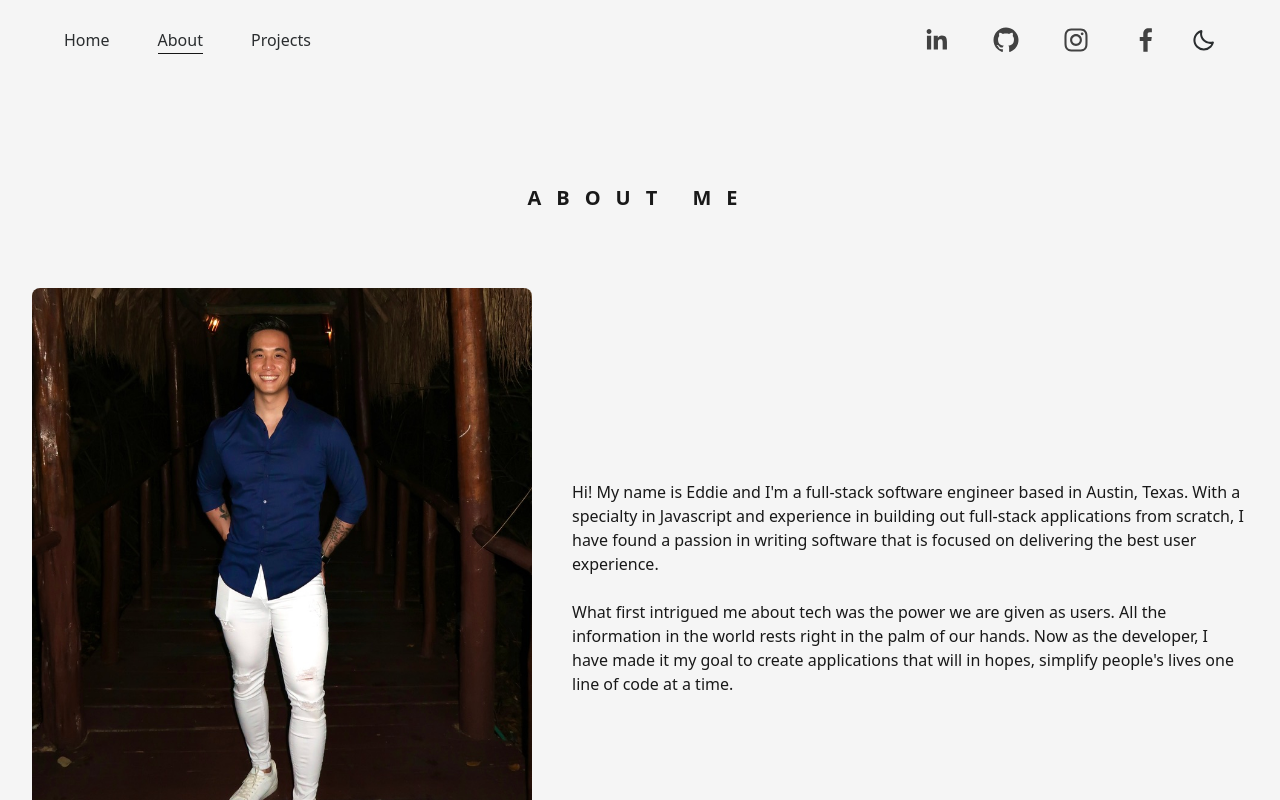
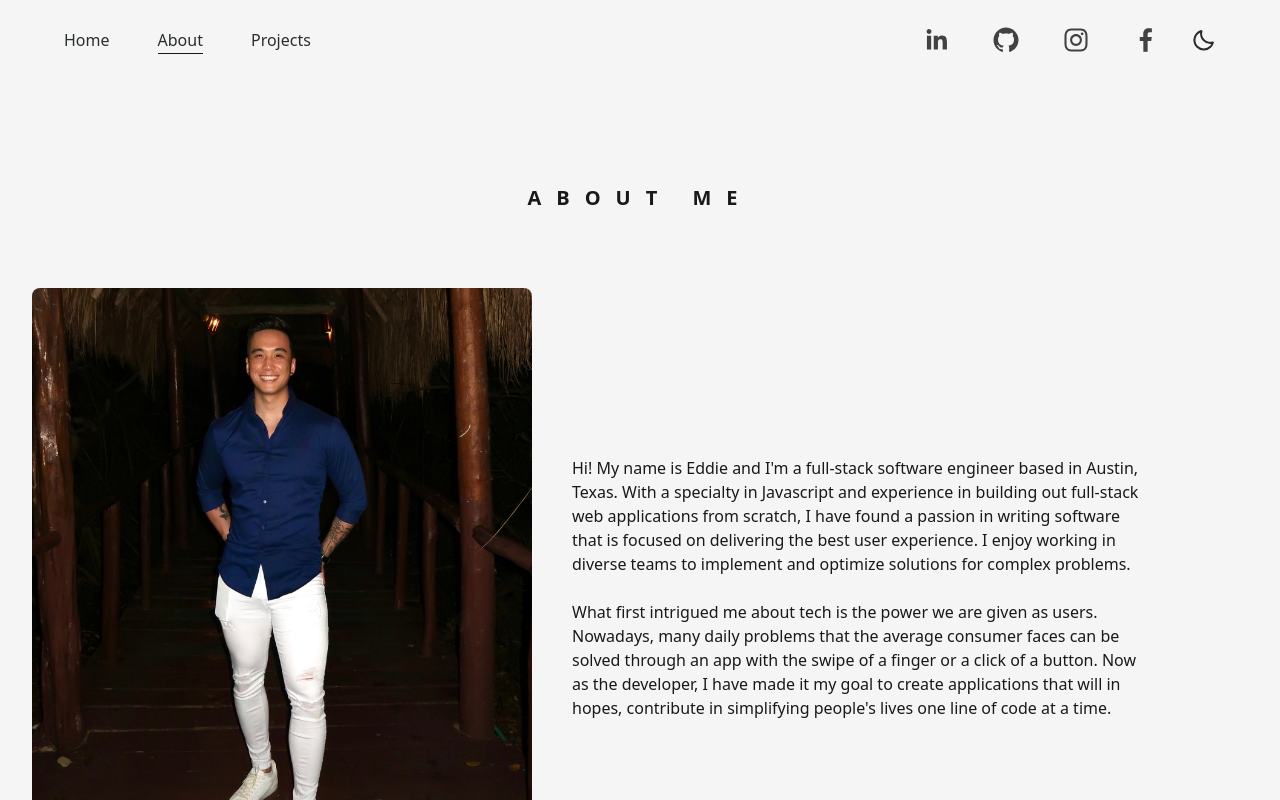
Before and after one commit to Eddie-Kuo/personal-portfolio, a Next.js app: page /about in a window 1280 px wide. Shown: the top 800 px of the page. Built offline with nearby package versions, Linux system fonts and the light colour scheme.

Commit message:
update about me

```diff
--- a/pages/about.js
+++ b/pages/about.js
@@ -41,18 +41,20 @@ export default function About() {
               initial={{ y: 20 }}
               animate={{ y: 0, opacity: [0, 0, 0.2, 0.4, 0.8, 0.9, 1] }}
               transition={{ duration: 2 }}
-              className='text-base text-darkText dark:text-light'
+              className='text-base text-darkText dark:text-light max-w-xl'
             >
               Hi! My name is Eddie and I'm a full-stack software engineer based
               in Austin, Texas. With a specialty in Javascript and experience in
-              building out full-stack applications from scratch, I have found a
-              passion in writing software that is focused on delivering the best
-              user experience. <br />
-              <br /> What first intrigued me about tech was the power we are
-              given as users. All the information in the world rests right in
-              the palm of our hands. Now as the developer, I have made it my
-              goal to create applications that will in hopes, simplify people's
-              lives one line of code at a time.
+              building out full-stack web applications from scratch, I have
+              found a passion in writing software that is focused on delivering
+              the best user experience. I enjoy working in diverse teams to
+              implement and optimize solutions for complex problems. <br />
+              <br /> What first intrigued me about tech is the power we are
+              given as users. Nowadays, many daily problems that the average
+              consumer faces can be solved through an app with the swipe of a
+              finger or a click of a button. Now as the developer, I have made
+              it my goal to create applications that will in hopes, contribute
+              in simplifying people's lives one line of code at a time.
             </motion.div>
           </div>
 
```
